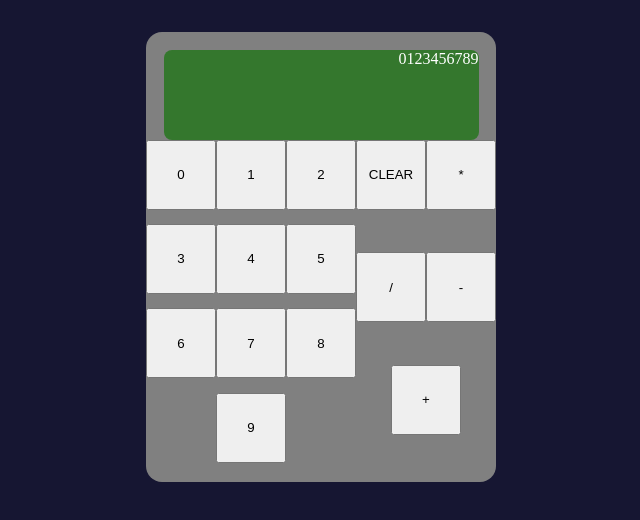
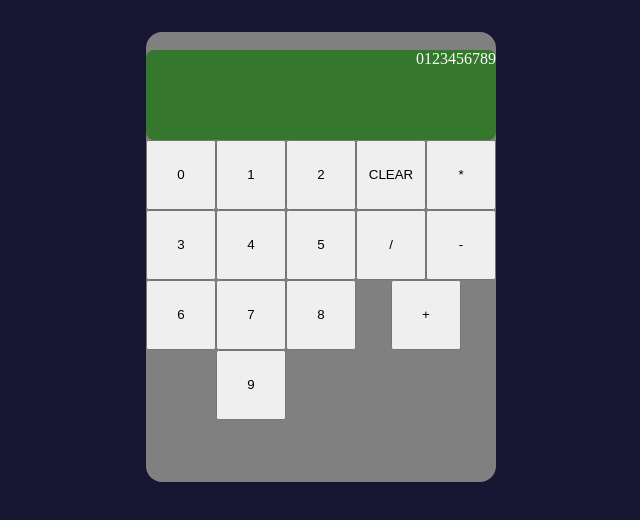
Before and after one commit to manuLlanos/odin-calculator, a plain HTML site: page index.html in a window 1280 px wide. Shown: the whole page, without its empty margins (319-959 px from the left). Drawn offline with Linux system fonts and the light colour scheme.

Commit message:
Align wrap items to start to remove gaps

```diff
--- a/style.css
+++ b/style.css
@@ -23,7 +23,7 @@ body {
 }
 
 #display {
-    width: 90%;
+    width: 100%;
     height: 20%;
     background-color: #34772d;
     border-radius: 8px;
@@ -40,6 +40,7 @@ body {
     display: flex;
     flex-wrap: wrap;
     justify-content: center;
+    align-content: flex-start;
 }
 
 #numbers {
@@ -50,7 +51,6 @@ body {
     width: 40%;
 }
 
-
 button {
     width: 70px;
     height: 70px;
```
